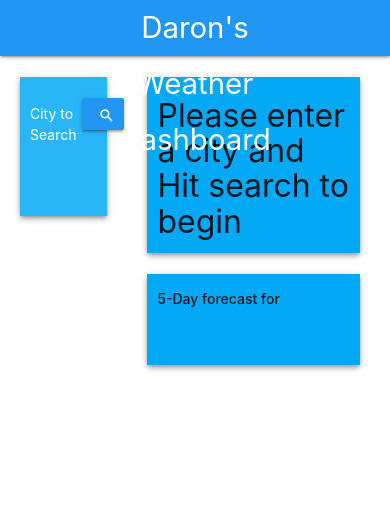
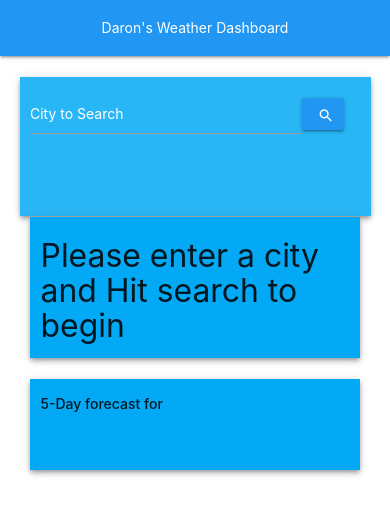
Before and after one commit to DaronSchmit/WeatherAPI, a plain HTML site: page index.html in a window 390 px wide. Drawn offline with nearby package versions, Linux system fonts and the light colour scheme.

Commit message:
mobile responsiveness fixes

```diff
--- a/css/style.css
+++ b/css/style.css
@@ -43,3 +43,15 @@
    .input-field .prefix.active {
      color: white;
    }
+
+   @media screen and (max-width: 730px) {
+    #nav-header{
+      font-size: 1em;
+    }
+  }
+
+  @media screen and (max-width: 320px) {
+    #nav-header{
+      font-size: .75em;
+    }
+  }
--- a/index.html
+++ b/index.html
@@ -5,6 +5,7 @@
   <link href="https://fonts.googleapis.com/icon?family=Material+Icons" rel="stylesheet" />
   <!--Materialized CSS link-->
   <link rel="stylesheet" href="https://cdnjs.cloudflare.com/ajax/libs/materialize/1.0.0/css/materialize.min.css" />
+  <link rel="stylesheet" href="css/style.css"
 
     <!-- GHub links: https://www.github.com/daronschmit/WeatherAPI
     https://daronschmit.github.io/WeatherAPI/-->
@@ -17,7 +18,7 @@
     <body>
         <!-- Weather Dashboard topbar -->
         <nav class = 'blue'>
-            <a class="brand-logo center">Daron's Weather Dashboard</a>
+            <a class="brand-logo center" id="nav-header">Daron's Weather Dashboard</a>
         </nav>
 
         <br>
@@ -25,7 +26,7 @@
         <main class="container">
             <row class='row'>
                 <!-- aside with search field and saved searches -->
-                <column class='col s3 light-blue lighten-1 z-depth-2'>
+                <column class='col m3 s12 light-blue lighten-1 z-depth-2'>
                     <aside >
                       <div class="row">
                         <form class="col s12">
@@ -46,11 +47,12 @@
                       </div>
                     </aside>
                 </column>
+                <br><br>
 
-                <column class = 'col s1'></column>
+                <column class = 'col m1 s12'></column>
 
                 <!-- Main div with current weather conditions and forecast -->
-                <column class='col s8'>
+                <column class='col m8 s12'>
                     <row class='row'>
                       <!-- current conditions -->
                         <column class='col s12 light-blue z-depth-2'>
--- a/js/script.js
+++ b/js/script.js
@@ -36,7 +36,7 @@ function updateHistoryUL(array){
     let buttonLabel = array[i];
 
     let newLI = $('<li id="city-in-history"></li>'); //new list element
-    let newButton = $('<button class="waves-effect waves-light btn sidebar-button" id="'+buttonLabel+'"></button'); //new button element
+    let newButton = $('<button class="waves-effect waves-light btn sidebar-button center-align truncate" id="'+buttonLabel+'"></button'); //new button element
     newButton.text(buttonLabel);
     newLI.append(newButton);
 
@@ -92,7 +92,7 @@ function getForecastAndUV(querylon, querylat){
     for(let i = 1; i < 6; i++){
       let date = new Date(response.daily[i].dt*1000); //get future time
       let dateString = date.toDateString(); //convert it to a string
-      let newforecastCard = $('<div class="col s2"></div>'); //make a card to contain the forecast
+      let newforecastCard = $('<div class="col m2 s12"></div>'); //make a card to contain the forecast
       let newCardDiv = $('<div class="card blue"></div>');
       let newCardContentDiv = $('<div class="card-content white-text" id="card'+i+'"></div>');
       //humidty, temp, and date
```
